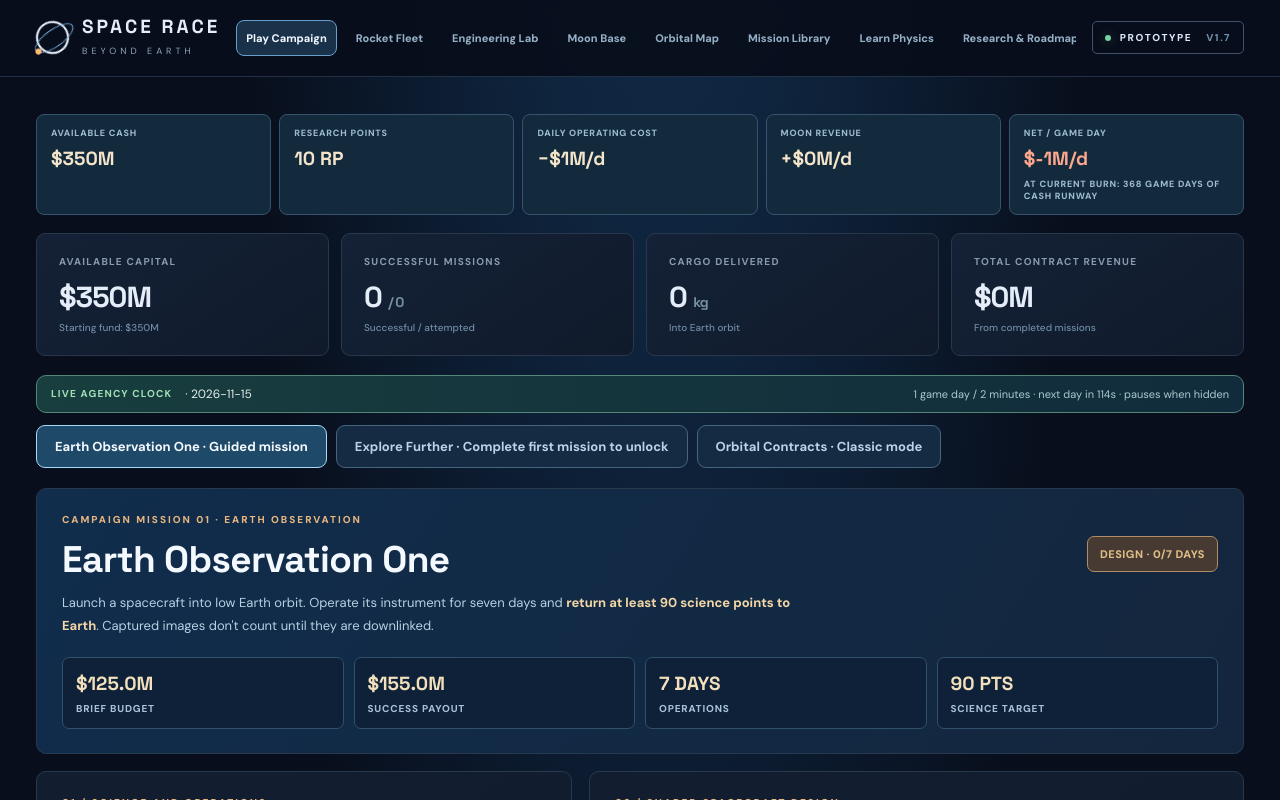
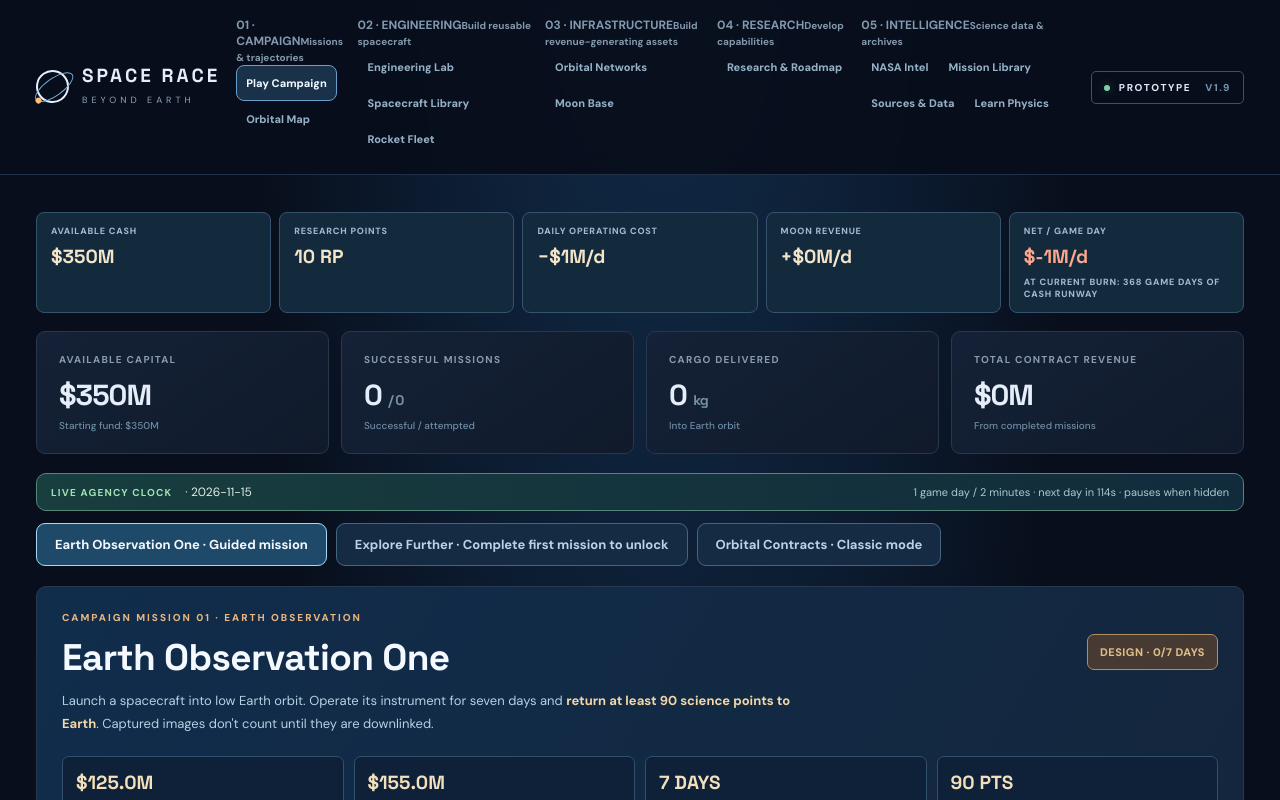
Before and after one commit to Tim8592/space-race-beyond-earth, a React (Vite) app: page / in a window 1280 px wide. Shown: the top 800 px of the page. Built offline with nearby package versions, Linux system fonts and the light colour scheme.

Commit message:
Replace flat ten-tab navigation with five numbered game branches and contextual subnavigation for campaign, engineering, infrastructure, research and intelligence

```diff
--- a/src/App.tsx
+++ b/src/App.tsx
@@ -882,16 +882,35 @@ export default function App() {
       <header className="topbar">
         <div className="topbar-inner">
           <div className="brand"><span className="brand-symbol"><span className="brand-orbit" /></span><div><strong>SPACE RACE</strong><small>BEYOND EARTH</small></div></div>
-          <nav aria-label="Primary" className="game-tabs" role="tablist">
+          <nav aria-label="Game branches" className="game-tabs grouped-game-tabs" role="tablist">
             {([
-                ['missions','Play Campaign'],['rockets','Rocket Fleet'],['systems','Engineering Lab'],['moon','Moon Base'],['orbits','Orbital Map'],['library','Mission Library'],['learning','Learn Physics'],['research','Research & Roadmap'],['sources','Sources & Data'],['nasa','NASA Intel'],
-              ] as const).map(([id,label])=><button key={id} type="button" role="tab" aria-selected={activeView===id} className={activeView===id?'current':''} onClick={()=>{
+              {heading:'01 · CAMPAIGN',hint:'Missions & trajectories',
+                tabs:[['missions','Play Campaign'],['orbits','Orbital Map']]},
+              {heading:'02 · ENGINEERING',hint:'Build reusable spacecraft',
+                tabs:[['systems','Engineering Lab'],['crafts','Spacecraft Library'],['rockets','Rocket Fleet']]},
+              {heading:'03 · INFRASTRUCTURE',hint:'Build revenue-generating assets',
+                tabs:[['infrastructure','Orbital Networks'],['moon','Moon Base']]},
+              {heading:'04 · RESEARCH',hint:'Develop capabilities',
+                tabs:[['research','Research & Roadmap']]},
+              {heading:'05 · INTELLIGENCE',hint:'Science data & archives',
+                tabs:[['nasa','NASA Intel'],['library','Mission Library'],
+                  ['sources','Sources & Data'],['learning','Learn Physics']]},
+            ] as const).map(group=><div key={group.heading} className={'game-nav-group '+
+              (group.tabs.some(([id])=>id===activeView)?'selected':'')}>
+              <div className="game-nav-heading"><strong>{group.heading}</strong>
+                <small>{group.hint}</small></div>
+              <div className="game-nav-links">
+                {group.tabs.map(([id,label])=><button key={id} type="button"
+                  role="tab" aria-selected={activeView===id}
+                  className={activeView===id?'current':''} onClick={()=>{
                     if(id==='systems')setLabObservationChoices(readObservationChoices());
                     if(id==='research')setResearchFocus('All');
                     setActiveView(id);
                   }}>{label}</button>)}
+              </div>
+            </div>)}
           </nav>
-          <div className="prototype-pill"><span className="live-dot" /> PROTOTYPE <span className="version">V1.7</span>{game.devMode&&<span className="dev-indicator"> · DEV UNLOCKED</span>}</div>
+          <div className="prototype-pill"><span className="live-dot" /> PROTOTYPE <span className="version">V1.9</span>{game.devMode&&<span className="dev-indicator"> · DEV UNLOCKED</span>}</div>
         </div>
       </header>
 
```
Lines whose indentation alone changed are shown as unchanged.
